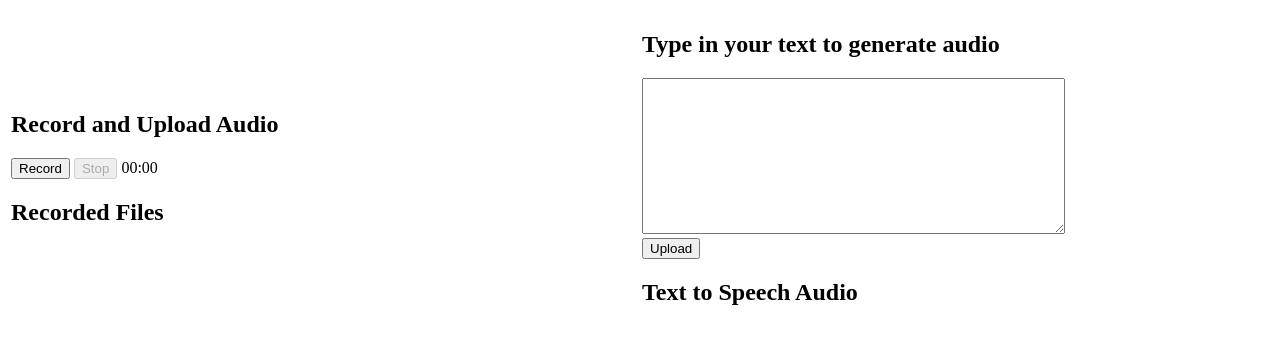
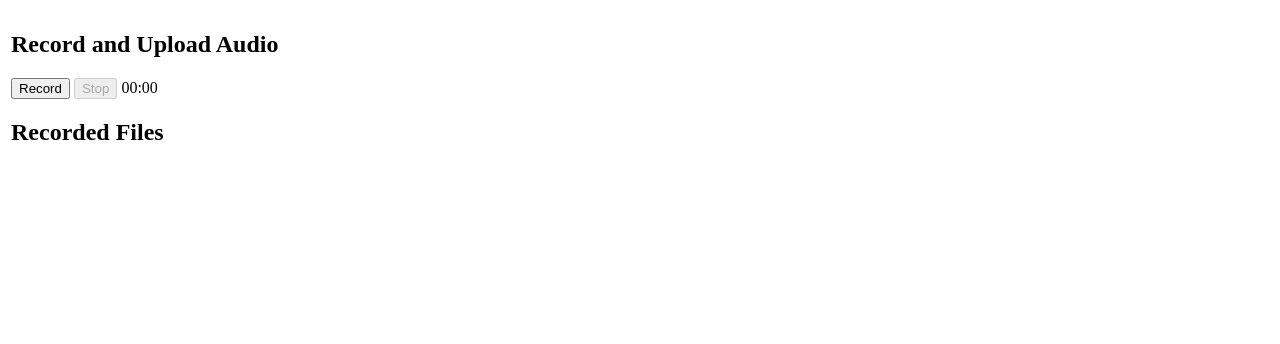
Before and after one commit to BryanAviles-Lopez/COTProject3, a Flask app: page / in a window 1280 px wide. Shown: the top 344 px of the page. Run offline with Flask 3, Linux system fonts and the light colour scheme.

Commit message:
Project 3 adjustments

```diff
--- a/main.py
+++ b/main.py
@@ -1,9 +1,9 @@
 from datetime import datetime
 from flask import Flask, render_template, request, redirect, url_for, send_from_directory, flash
-from google.cloud import speech
-from google.cloud import texttospeech
-from google.cloud import language_v1
 import os
+import base64
+from google import genai
+from google.genai import types
 
 app = Flask(__name__)
 
@@ -13,6 +13,48 @@ app.config['UPLOAD_FOLDER'] = UPLOAD_FOLDER
 
 os.makedirs(UPLOAD_FOLDER, exist_ok=True)
 os.makedirs('tts', exist_ok=True)
+
+def generate(filename, prompt):
+    client = genai.Client(
+        api_key=os.environ.get("GEMINI_API_KEY"),
+    )
+
+    files = [
+        # Make the file available in local system working directory
+        client.files.upload(file=filename)
+    ]
+    model = "gemini-2.0-flash"
+    contents = [
+        types.Content(
+            role="user",
+            parts=[
+                types.Part.from_uri(
+                    file_uri=files[0].uri,
+                    mime_type=files[0].mime_type,
+                ),
+                types.Part.from_text(text=prompt),
+            ],
+        ),
+    ]
+    generate_content_config = types.GenerateContentConfig(
+        temperature=1,
+        top_p=0.95,
+        top_k=40,
+        max_output_tokens=8192,
+        response_mime_type="text/plain",
+    )
+
+    response = client.models.generate_content(
+        model=model,
+        contents=contents,
+        config=generate_content_config,
+    )
+
+    print(response)
+    return response.text
+
+
+###
 
 def allowed_file(filename):
     return '.' in filename and filename.rsplit('.', 1)[1].lower() in ALLOWED_EXTENSIONS
@@ -31,20 +73,6 @@ def index():
     tts_files = get_files('tts')
     return render_template('index.html', files=files, tts_files=tts_files)
 
-def analyze_sentiment(text):
-    client = language_v1.LanguageServiceClient()
-    document = language_v1.Document(content=text, type_=language_v1.Document.Type.PLAIN_TEXT)
-    sentiment = client.analyze_sentiment(document=document).document_sentiment
-
-    if sentiment.score > 0.2:
-        sentiment_label = "Positive"
-    elif sentiment.score < -0.2:
-        sentiment_label = "Negative"
-    else:
-        sentiment_label = "Neutral"
-
-    return f"Sentiment: {sentiment_label}\nScore: {sentiment.score}\nMagnitude: {sentiment.magnitude}"
-
 @app.route('/upload', methods=['POST'])
 def upload_audio():
     if 'audio_data' not in request.files:
@@ -61,52 +89,19 @@ def upload_audio():
         file_path = os.path.join(app.config['UPLOAD_FOLDER'], filename)
         file.save(file_path)
 
-        client = speech.SpeechClient()
-        with open(file_path, 'rb') as audio_file:
-            content = audio_file.read()
+        prompt = """
+        Please provide an exact trascript for the audio, followed by sentiment analysis.
 
-        audio = speech.RecognitionAudio(content=content)
-        config = speech.RecognitionConfig(
-            language_code="en-US",
-            audio_channel_count=1,
-        )
+        Your response should follow the format:
 
-        response = client.recognize(config=config, audio=audio)
+        Text: USERS SPEECH TRANSCRIPTION
 
-        transcript = "\n".join([result.alternatives[0].transcript for result in response.results])
-        sentiment_result = analyze_sentiment(transcript)
-        transcript_path = file_path + '.txt'
-        with open(transcript_path, 'w') as f:
-            f.write(f"Original Audio File: {filename}\n\nTranscript:\n{transcript}\n\n{sentiment_result}")
-
-    return redirect('/')
-
-
-@app.route('/upload_text', methods=['POST'])
-def upload_text():
-    text = request.form['text']
-    if not text.strip():
-        flash("Text input is empty")
-        return redirect(request.url)
-
-    client = texttospeech.TextToSpeechClient()
-    input_text = texttospeech.SynthesisInput(text=text)
-    voice = texttospeech.VoiceSelectionParams(language_code="en-US", ssml_gender=texttospeech.SsmlVoiceGender.NEUTRAL)
-    audio_config = texttospeech.AudioConfig(audio_encoding=texttospeech.AudioEncoding.LINEAR16)
-
-    response = client.synthesize_speech(input=input_text, voice=voice, audio_config=audio_config)
-
-    tts_folder = 'tts'
-    filename = datetime.now().strftime("%Y%m%d-%I%M%S%p") + '.wav'
-    file_path = os.path.join(tts_folder, filename)
-    with open(file_path, 'wb') as out:
-        out.write(response.audio_content)
-
-    sentiment_result = analyze_sentiment(text)
-
-    transcript_path = file_path + '.txt'
-    with open(transcript_path, 'w') as f:
-        f.write(f"Original TTS Input:\n{text}\n\n{sentiment_result}")
+        Sentiment Analysis: positive|neutral|negative
+        """
+        text = generate(file_path, prompt)
+        f = open(file_path+'.txt','w')
+        f.write(text)
+        f.close()
 
     return redirect('/')
 
--- a/requirements.txt
+++ b/requirements.txt
@@ -1,5 +1,3 @@
 Flask==3.0.3
-google-cloud-speech==2.27.0
-google-cloud-texttospeech==2.17.2
-google-cloud-language==2.8.1
+google-genai==1.7.0
 gunicorn==22.0.0
--- a/templates/index.html
+++ b/templates/index.html
@@ -34,6 +34,7 @@
                     {% endfor %}
                 </ul>
             </td>
+            <!--
             <td style="width:50%">
                 <h2>Type in your text to generate audio</h2>
 
@@ -58,6 +59,7 @@
                     {% endfor %}
                 </ul>
             </td>
+        -->
         </tr>
     </table>
 
--- /dev/null
+++ b/tts/20250402-054840AM.wav.txt
@@ -0,0 +1,6 @@
+Original TTS Input:
+testing for real
+
+Sentiment: Neutral
+Score: 0.0
+Magnitude: 0.0
--- /dev/null
+++ b/uploads/20250402-072440AM.wav.txt
@@ -0,0 +1,3 @@
+Text: Hello, hello, testing, testing.
+
+Sentiment Analysis: neutral
--- /dev/null
+++ b/uploads/20250402-072515AM.wav.txt
@@ -0,0 +1,3 @@
+Text: I lost a friend.
+
+Sentiment Analysis: negative
```
Also changed, not shown: 6 other files.
